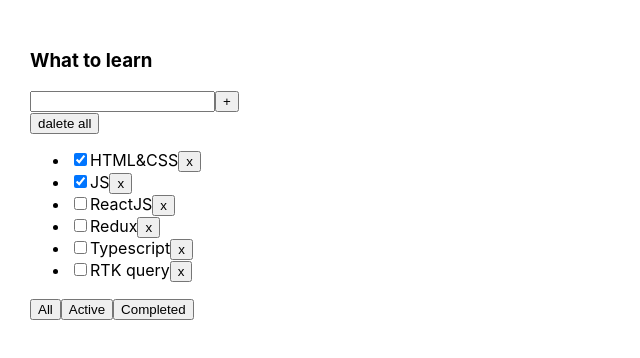
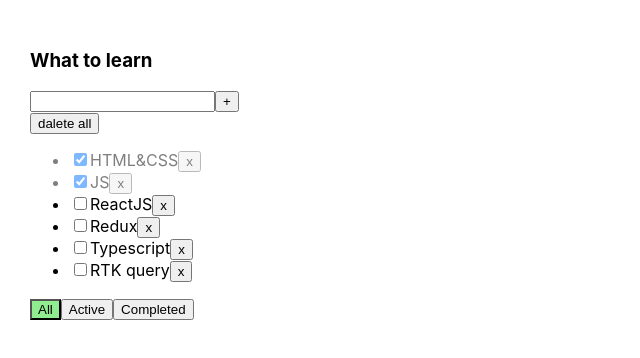
Before and after one commit to VitalkaMihal/todoReact, a React (Vite) app: page / in a window 1280 px wide. Shown: the top 358 px of the page, without its empty margins (0-640 px from the left). Built offline with nearby package versions, Linux system fonts and the light colour scheme.

Commit message:
feat(todo): add styles

```diff
--- a/src/App.css
+++ b/src/App.css
@@ -6,3 +6,19 @@
 .app > div {
   margin-right: 50px;
 }
+
+.error {
+  border: red 1px solid;
+}
+
+.error-message {
+  color: red;
+}
+
+.active-filter {
+  background-color: lightgreen;
+}
+
+.is-done {
+  opacity: 0.5;
+}
--- a/src/App.tsx
+++ b/src/App.tsx
@@ -63,6 +63,7 @@
                 createTask={createTaskHandler}
                 deleteAll={deleteAll}
                 changeTaskStatus={changeTaskStatus}
+                filter={filter}
             />
         </div>
     )
--- a/src/components/Button/Button.tsx
+++ b/src/components/Button/Button.tsx
@@ -1,8 +1,9 @@
 type ButtonProps = {
     title: string
     onClickHandler?: () => void
+    className?: string
 }
 
-export const Button = ({ title, onClickHandler }: ButtonProps) => {
-    return <button onClick={onClickHandler}>{title}</button>
+export const Button = ({ title, onClickHandler, className }: ButtonProps) => {
+    return <button className={className} onClick={onClickHandler}>{title}</button>
 }
--- a/src/components/TodolistItem/TodolistItem.tsx
+++ b/src/components/TodolistItem/TodolistItem.tsx
@@ -10,15 +10,27 @@
     createTask: (title: string) => void;
     deleteAll: () => void;
     changeTaskStatus: (taskId: string, isDone: boolean) => void;
+    filter: string;
 }
 
 
-export const TodolistItem = ({ title, tasks, deleteTask, changeFilter, createTask, deleteAll, changeTaskStatus }: TodolistPropsType) => {
+export const TodolistItem = ({
+                                 title,
+                                 tasks,
+                                 deleteTask,
+                                 changeFilter,
+                                 createTask,
+                                 deleteAll,
+                                 changeTaskStatus,
+                                 filter
+                             }: TodolistPropsType) => {
 
     const [tasksTitle, setTasksTitle] = useState("");
+    const [error, setError] = useState<string | null>(null)
 
     const onChangeHandler = (event: ChangeEvent<HTMLInputElement>) => {
         setTasksTitle(event.target.value)
+        setError(null)
     }
 
     const createTaskHandler = () => {
@@ -26,12 +38,16 @@
         if (trimmedTitle !== '') {
             createTask(trimmedTitle)
             setTasksTitle('')
+        } else {
+            setError('Title is required')
         }
     }
 
-    const createTaskOnEnterHandler = (event: KeyboardEvent<HTMLInputElement> ) => { if (event.key === 'Enter') {
-        createTaskHandler()
-    }}
+    const createTaskOnEnterHandler = (event: KeyboardEvent<HTMLInputElement>) => {
+        if (event.key === 'Enter') {
+            createTaskHandler()
+        }
+    }
 
     const changeTaskStatusHandler = (task: string, e: ChangeEvent<HTMLInputElement>) => {
         const newStatusValue = e.currentTarget.checked
@@ -43,30 +59,46 @@
         <div>
             <h3>{title}</h3>
             <div>
-                <input value={tasksTitle} onChange={onChangeHandler}  onKeyDown={createTaskOnEnterHandler}/>
+                <input value={tasksTitle}
+                       onChange={onChangeHandler}
+                       onKeyDown={createTaskOnEnterHandler}
+                       className={error ? 'error' : ''}
+                />
                 <Button title={'+'} onClickHandler={createTaskHandler}/>
             </div>
             <Button title={'dalete all'} onClickHandler={deleteAll}/>
+            {error && <div className={'error-message'}>{error}</div>}
             {tasks.length === 0 ? (
                 <p>Тасок нет</p>
             ) : (
                 <ul>
                     {tasks.map(task => {
-                        const deleteTaskHandler = () => {deleteTask(task.id)}
+                        const deleteTaskHandler = () => {
+                            deleteTask(task.id)
+                        }
                         return (
-                            <li key={task.id}>
-                                <input type="checkbox" checked={task.isDone} onChange={(e) => changeTaskStatusHandler(task.id, e)}/>
+                            <li key={task.id} className={task.isDone ? 'is-done' : ''}>
+                                <input type="checkbox" checked={task.isDone}
+                                       onChange={(e) => changeTaskStatusHandler(task.id, e)}/>
                                 <span>{task.title}</span>
-                                <Button title={"x"} onClickHandler={deleteTaskHandler} />
+                                <Button title={"x"} onClickHandler={deleteTaskHandler}/>
                             </li>
                         )
                     })}
                 </ul>
             )}
             <div>
-                <Button title={'All'}  onClickHandler={() => {changeFilter("all")}}/>
-                <Button title={'Active'}  onClickHandler={() => {changeFilter("active")}}/>
-                <Button title={'Completed'}  onClickHandler={() => {changeFilter("completed")}}/>
+                <Button title={'All'}
+                        className={filter === 'all' ? 'active-filter' : ''}
+                        onClickHandler={() => changeFilter("all")}/>
+                <Button title={'Active'}
+                        className={filter === 'active' ? 'active-filter' : ''}
+                        onClickHandler={() => changeFilter("active")
+                }/>
+                <Button title={'Completed'}
+                        className={filter === 'completed' ? 'active-filter' : ''}
+                        onClickHandler={() => changeFilter("completed")
+                }/>
             </div>
         </div>
     )
```
